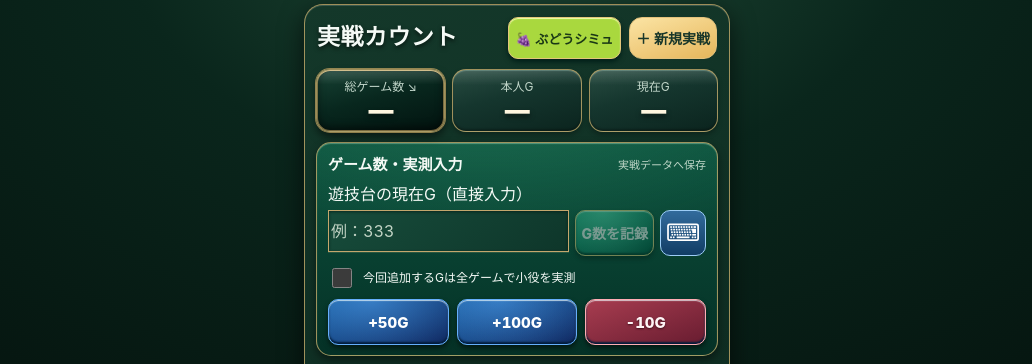
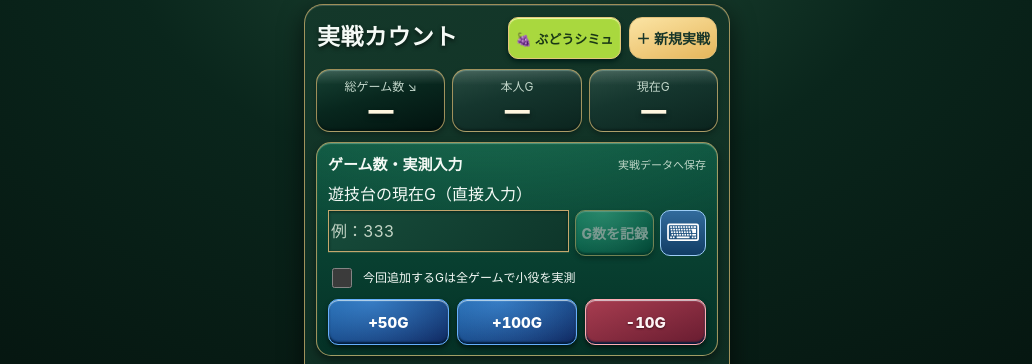
Before and after one commit to aiyoriaosisy1985-sketch/juglog-stage16-preview, a plain HTML site: page index.html in a window 1280 px wide. Shown: the part 86-450 px from the top of the page, without its empty margins (123-1155 px from the left). Drawn offline with Linux system fonts and the light colour scheme.

Commit message:
Add files via upload

```diff
--- a/index.html
+++ b/index.html
@@ -154,7 +154,7 @@ html[data-theme="light"] .footnote{color:#315d43;}
 .p8-measure input{min-height:20px}
 
 /* Stage11 UI-011: total G acts as an input shortcut; does not affect saved events. */
-.stat-jump-total{appearance:none;-webkit-appearance:none;font:inherit;color:inherit;width:100%;min-width:0;padding:0;cursor:pointer;touch-action:manipulation;background:linear-gradient(180deg,#ffffff2b,transparent 24%),linear-gradient(165deg,#174234 0%,#08271e 46%,#02130f 100%);box-shadow:inset 0 1px 0 #f6dda9a6,inset 0 0 0 1px #d7b2698c,inset 0 -3px 8px #0009,0 0 0 1px #d7b269a8,0 5px 9px #0008}
+.stat-jump-total{appearance:none;-webkit-appearance:none;font:inherit;color:inherit;width:100%;min-width:0;padding:0;cursor:pointer;touch-action:manipulation;background:linear-gradient(180deg,#ffffff2b,transparent 24%),linear-gradient(165deg,#174234 0%,#08271e 46%,#02130f 100%)}
 .stat-jump-total:focus-visible{outline:3px solid #89d7ff;outline-offset:2px}
 #p8-hall-form input[name="totalG"]{scroll-margin-top:84px;scroll-margin-bottom:160px}
 
```
